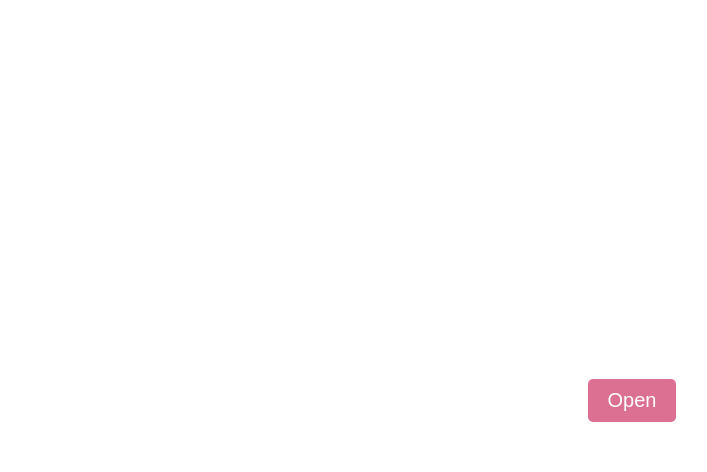
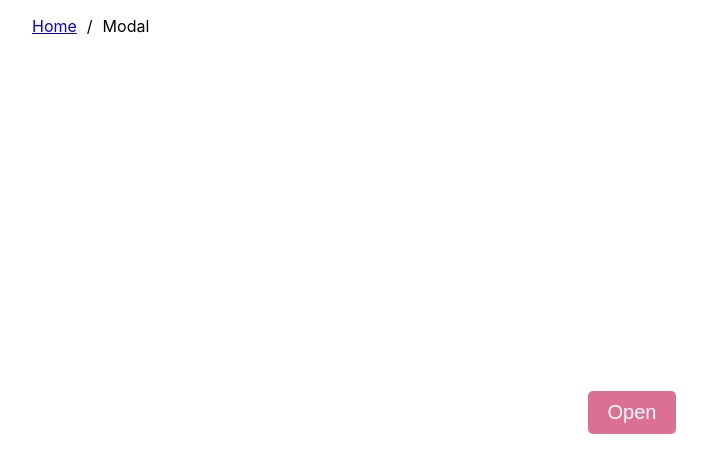
Before and after one commit to Smitt2767/framer-motion, a React (Create React App) app: page /modal in a window 1280 px wide. Shown: the top 472 px of the page, without its empty margins (8-715 px from the left). Built offline with nearby package versions, Linux system fonts and the light colour scheme.

Commit message:
breadcrumb

```diff
--- /dev/null
+++ b/src/components/Breadcrumb.js
@@ -0,0 +1,23 @@
+import React from "react";
+import styled from "styled-components";
+
+const Breadcrumb = styled.ol`
+  display: flex;
+  align-items: center;
+  list-style: none;
+
+  & li:not(:first-child)::before {
+    content: "/";
+    margin-right: 10px;
+  }
+`;
+
+const StyledItem = styled.li`
+  text-decoration: none;
+  font-size: 16px;
+  margin-right: 10px;
+`;
+
+Breadcrumb.Item = StyledItem;
+
+export default Breadcrumb;
--- a/src/components/index.js
+++ b/src/components/index.js
@@ -4,7 +4,7 @@ export const Center = styled.div`
   display: flex;
   align-items: center;
   justify-content: center;
-  min-height: 100vh;
+  min-height: 90vh;
 `;
 
 export const Button = styled.button`
--- a/src/pages/AccordionPage.js
+++ b/src/pages/AccordionPage.js
@@ -2,6 +2,8 @@ import React, { useState } from "react";
 import { Center } from "../components";
 import styled from "styled-components";
 import Accordion from "../components/Accordion";
+import Breadcrumb from "../components/Breadcrumb";
+import { Link } from "react-router-dom";
 
 const Wrapper = styled.div`
   width: 95%;
@@ -17,6 +19,13 @@ const AccordionPage = () => {
   };
 
   return (
+    <>
+      <Breadcrumb>
+        <Breadcrumb.Item>
+          <Link to="/">Home</Link>
+        </Breadcrumb.Item>
+        <Breadcrumb.Item active>Accordion</Breadcrumb.Item>
+      </Breadcrumb>
       <Center>
         <Wrapper>
           <Accordion open={open} toggle={toggle}>
@@ -29,8 +38,8 @@ const AccordionPage = () => {
                 mollit aliqua Lorem qui eiusmod esse sint magna qui. Officia eu
                 velit anim minim tempor et velit. Sit laborum velit voluptate id
                 adipisicing. Lorem et sunt proident laboris esse. Qui qui in
-              veniam voluptate eiusmod consequat minim aute nulla commodo eu ad
-              ut occaecat.
+                veniam voluptate eiusmod consequat minim aute nulla commodo eu
+                ad ut occaecat.
               </Accordion.Body>
             </Accordion.Item>
             <Accordion.Item targetId={2}>
@@ -38,15 +47,16 @@ const AccordionPage = () => {
                 Duis ipsum reprehenderit enim aliquip.
               </Accordion.Header>
               <Accordion.Body>
-              Velit ut velit culpa dolore sit sunt tempor reprehenderit eiusmod
-              tempor. Cupidatat ad aliqua ut nulla proident amet laboris.
-              Excepteur enim tempor sit nulla cillum aliquip sint nisi elit ad
-              proident.
+                Velit ut velit culpa dolore sit sunt tempor reprehenderit
+                eiusmod tempor. Cupidatat ad aliqua ut nulla proident amet
+                laboris. Excepteur enim tempor sit nulla cillum aliquip sint
+                nisi elit ad proident.
               </Accordion.Body>
             </Accordion.Item>
           </Accordion>
         </Wrapper>
       </Center>
+    </>
   );
 };
 
--- a/src/pages/CanvasPage.js
+++ b/src/pages/CanvasPage.js
@@ -1,5 +1,7 @@
 import React, { useState } from "react";
+import { Link } from "react-router-dom";
 import { Button, Center } from "../components";
+import Breadcrumb from "../components/Breadcrumb";
 import Canvas from "../components/Canvas";
 
 const CanvasPage = () => {
@@ -10,21 +12,29 @@ const CanvasPage = () => {
   };
 
   return (
+    <>
+      <Breadcrumb>
+        <Breadcrumb.Item>
+          <Link to="/">Home</Link>
+        </Breadcrumb.Item>
+        <Breadcrumb.Item active>Canvas</Breadcrumb.Item>
+      </Breadcrumb>
       <Center>
         <Button onClick={toggle}>Open</Button>
         <Canvas isOpen={isOpen} toggle={toggle}>
           <Canvas.Header>Minim cupidatat</Canvas.Header>
           <Canvas.Body>
             Consectetur pariatur id voluptate pariatur voluptate veniam ex
-          excepteur elit esse ad culpa veniam aute. In cillum elit quis nostrud
-          ipsum elit exercitation proident eu ullamco ullamco ea. Aliquip do
-          commodo anim laboris velit laborum reprehenderit Lorem cupidatat
-          reprehenderit voluptate dolor deserunt minim. Laboris mollit dolor
-          proident duis laborum dolore sint elit et in irure duis labore. Sint
-          adipisicing reprehenderit irure in. Incididunt consectetur minim elit
-          ad id sint adipisicing pariatur dolor do Lorem incididunt. Cillum est
-          qui proident mollit eu deserunt ad ullamco reprehenderit. Officia nisi
-          in sint aliqua occaecat labore cillum eu.
+            excepteur elit esse ad culpa veniam aute. In cillum elit quis
+            nostrud ipsum elit exercitation proident eu ullamco ullamco ea.
+            Aliquip do commodo anim laboris velit laborum reprehenderit Lorem
+            cupidatat reprehenderit voluptate dolor deserunt minim. Laboris
+            mollit dolor proident duis laborum dolore sint elit et in irure duis
+            labore. Sint adipisicing reprehenderit irure in. Incididunt
+            consectetur minim elit ad id sint adipisicing pariatur dolor do
+            Lorem incididunt. Cillum est qui proident mollit eu deserunt ad
+            ullamco reprehenderit. Officia nisi in sint aliqua occaecat labore
+            cillum eu.
           </Canvas.Body>
           <Canvas.Footer>
             <Button color="#e92828" onClick={toggle}>
@@ -34,6 +44,7 @@ const CanvasPage = () => {
           </Canvas.Footer>
         </Canvas>
       </Center>
+    </>
   );
 };
 
--- a/src/pages/ModalPage.js
+++ b/src/pages/ModalPage.js
@@ -1,6 +1,8 @@
 import React, { useState } from "react";
 import { Button, Center } from "../components";
+import Breadcrumb from "../components/Breadcrumb";
 import Modal from "../components/Modal";
+import { Link } from "react-router-dom";
 
 const ModalPage = () => {
   const [isOpen, setIsOpen] = useState(false);
@@ -8,16 +10,24 @@ const ModalPage = () => {
   const toggle = () => setIsOpen((prev) => !prev);
 
   return (
+    <>
+      <Breadcrumb>
+        <Breadcrumb.Item>
+          <Link to="/">Home</Link>
+        </Breadcrumb.Item>
+        <Breadcrumb.Item active>Modal</Breadcrumb.Item>
+      </Breadcrumb>
       <Center>
         <Button onClick={toggle}>Open</Button>
         <Modal isOpen={isOpen} toggle={toggle}>
           <Modal.Header>Lorem</Modal.Header>
           <Modal.Body>
-          Fugiat aliquip cupidatat voluptate laborum esse est. Anim adipisicing
-          commodo labore non tempor ullamco qui fugiat ullamco. Non officia duis
-          dolore cillum mollit reprehenderit sit veniam deserunt dolore mollit
-          amet labore. Ea ea ex labore labore magna mollit. Aute sunt fugiat
-          nostrud ullamco. Mollit voluptate et tempor consectetur elit.
+            Fugiat aliquip cupidatat voluptate laborum esse est. Anim
+            adipisicing commodo labore non tempor ullamco qui fugiat ullamco.
+            Non officia duis dolore cillum mollit reprehenderit sit veniam
+            deserunt dolore mollit amet labore. Ea ea ex labore labore magna
+            mollit. Aute sunt fugiat nostrud ullamco. Mollit voluptate et tempor
+            consectetur elit.
           </Modal.Body>
           <Modal.Footer className="">
             <Button color="#e92828" onClick={toggle}>
@@ -27,6 +37,7 @@ const ModalPage = () => {
           </Modal.Footer>
         </Modal>
       </Center>
+    </>
   );
 };
 
```
Lines whose indentation alone changed are shown as unchanged.
